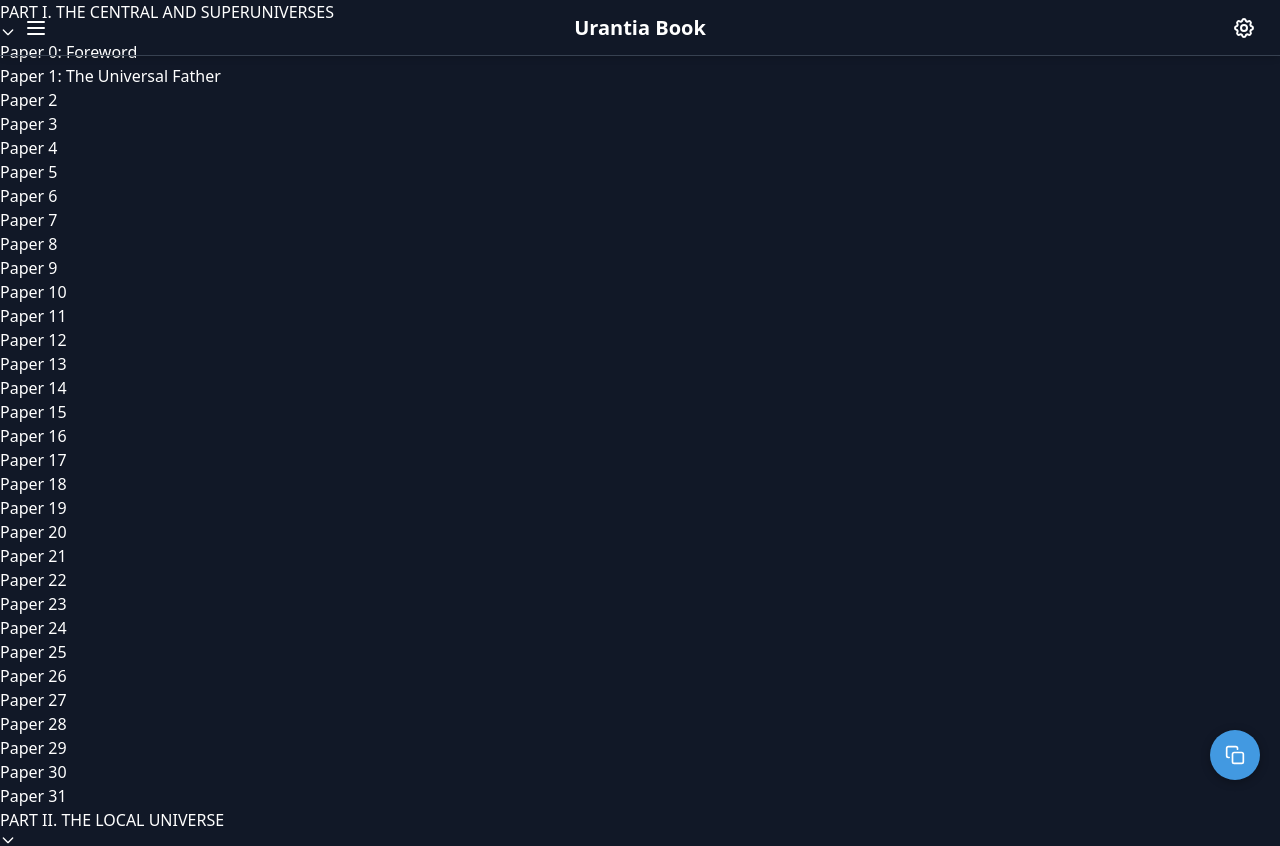
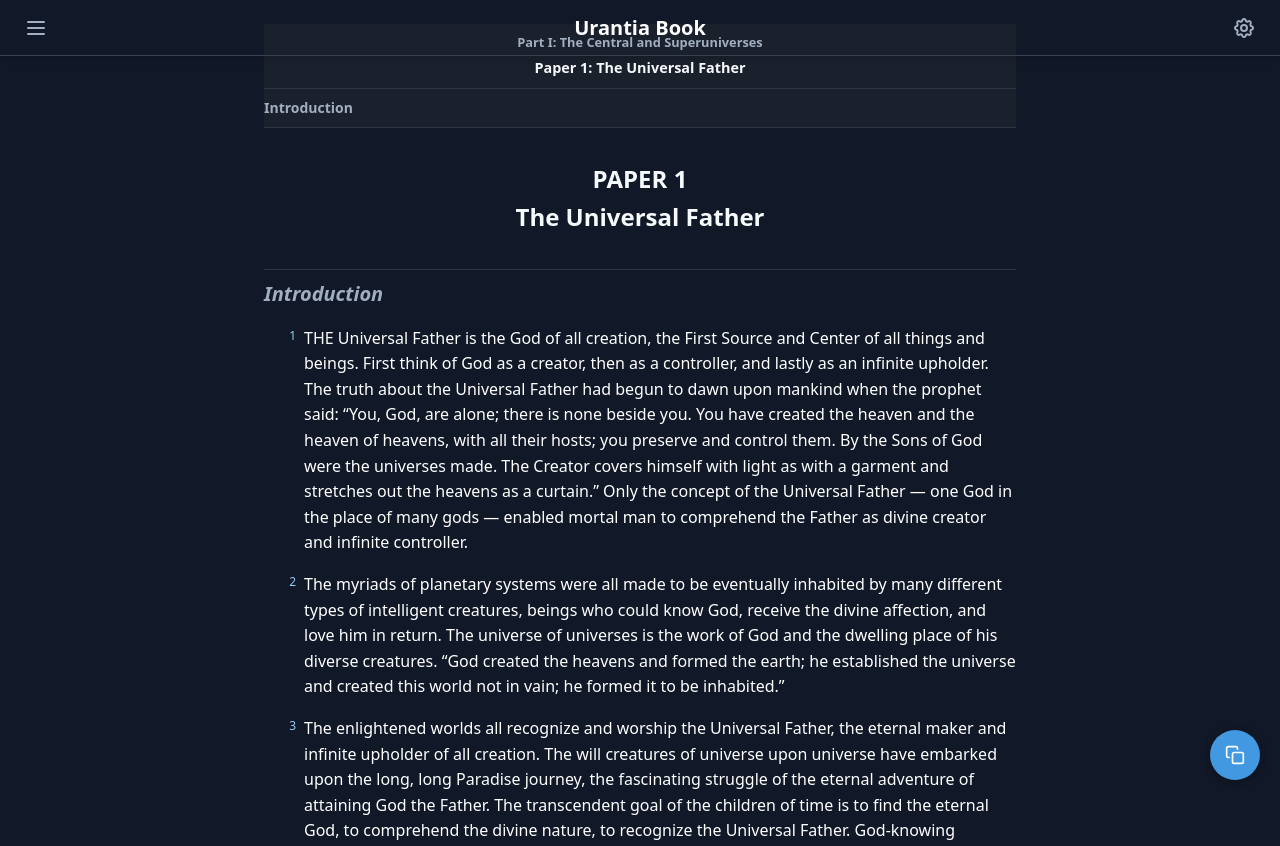
Before and after one commit to emen7/ecosystem-b, a Next.js app: page / in a window 1280 px wide. Shown: the top 846 px of the page. Built offline with nearby package versions, Linux system fonts and the light colour scheme.

Commit message:
fixed all the issues with the Urantia Book reader implementation

```diff
--- a/app/components/ReadingArea.tsx
+++ b/app/components/ReadingArea.tsx
@@ -157,6 +157,20 @@
   groupedParagraphs[sectionId].push(item);
 });
 
+// Extract section titles including introduction (section 0)
+const allSections = data.filter((item: any) =>
+  item.type === "section_title" ||
+  (item.type === "section" && item.sectionId === "0")
+).map((item: any) => {
+  const sectionId = item.paperSectionId?.split('.')[1] || "0";
+  return {
+    id: `section-${sectionId}`,
+    number: sectionId,
+    title: item.sectionTitle || (sectionId === "0" ? "Introduction" : item.text || "")
+  };
+});
+setSections(allSections);
+
 // Flatten and add paragraph numbers
 const allParagraphs: {id: string, number: number, text: string}[] = [];
 
@@ -174,7 +188,7 @@
 
 // Use first section as active if available
 if (sections.length > 0) {
-            setActiveSection(sections[0].title);
+  setActiveSection(sections[0].title || "Introduction");
 }
 
 // If no paragraphs found, display message
@@ -395,9 +409,16 @@
 
         return (
           <div key={section.id} id={section.id} className="section-content">
+            {section.number !== "0" ? (
               <h3 className="section-title">
                 {section.number}. {section.title.replace(/^\d+\.\s*/i, '')}
               </h3>
+            ) : (
+              // This is the introduction section (no number)
+              <h3 className="section-title-intro">
+                {selectedPaper === "Foreword" ? "" : "Introduction"}
+              </h3>
+            )}
 
             {sectionParagraphs.map((paragraph) => (
               <div key={paragraph.id} id={paragraph.id} className="paragraph">
@@ -409,7 +430,7 @@
         );
       })}
 
-          {/* If no sections but paragraphs exist (for introduction) */}
+      {/* If no sections but paragraphs exist (fallback) */}
       {sections.length === 0 && paragraphs.length > 0 && (
         <div className="section-content">
           {paragraphs.map((paragraph) => (
--- a/app/components/Sidebar.tsx
+++ b/app/components/Sidebar.tsx
@@ -20,7 +20,7 @@
     id: 'part1',
     title: 'PART I. THE CENTRAL AND SUPERUNIVERSES',
     papers: [
-        { id: 0, title: 'Paper 0: Foreword' },
+      { id: 0, title: 'Foreword' }, // Changed from "Paper 0: Foreword" to just "Foreword"
       ...Array.from({ length: 31 }, (_, i) => ({
         id: i + 1,
         title: `Paper ${i + 1}${i === 0 ? ': The Universal Father' : ''}`
--- /dev/null
+++ b/app/components/panels.css
@@ -0,0 +1,211 @@
+/* Navigation menu styles */
+.navigation-menu {
+  position: fixed;
+  top: 56px;
+  left: 0;
+  bottom: 0;
+  width: 300px;
+  background-color: var(--background-color, #2d3748);
+  border-right: 1px solid var(--border-color, #4a5568);
+  z-index: 40;
+  transform: translateX(-100%);
+  transition: transform 0.3s ease;
+  overflow-y: auto;
+  display: flex;
+  flex-direction: column;
+}
+
+.navigation-menu.open {
+  transform: translateX(0);
+}
+
+/* Fixed top and bottom containers for part toggles */
+.nav-fixed-top,
+.nav-fixed-bottom {
+  background-color: var(--background-color, #2d3748);
+  border-bottom: 1px solid var(--border-color, #4a5568);
+}
+
+.nav-fixed-bottom {
+  margin-top: auto; /* Push to bottom */
+  border-top: 1px solid var(--border-color, #4a5568);
+  border-bottom: none;
+}
+
+.nav-scrollable {
+  overflow-y: auto;
+  flex-grow: 1;
+}
+
+/* Part title toggles */
+.part-toggle {
+  padding: 0.5rem 0.75rem;
+  font-size: 0.8rem;
+  font-weight: 600;
+  color: var(--secondary-text, #a0aec0);
+  background-color: var(--background-color, #2d3748);
+  border: none;
+  text-align: left;
+  cursor: pointer;
+  width: 100%;
+  display: flex;
+  justify-content: space-between;
+  align-items: center;
+  transition: background-color 0.2s;
+}
+
+.part-toggle:hover {
+  background-color: var(--hover-color, #4a5568);
+}
+
+.part-toggle.active {
+  color: var(--text-color, #e2e8f0);
+}
+
+.part-toggle svg {
+  transition: transform 0.2s;
+}
+
+.part-toggle.expanded svg {
+  transform: rotate(180deg);
+}
+
+/* Paper list styles */
+.part-content {
+  max-height: 0;
+  overflow: hidden;
+  transition: max-height 0.3s ease;
+}
+
+.part-content.expanded {
+  max-height: 500px; /* Arbitrary large value, will be constrained by content */
+}
+
+.nav-list {
+  list-style: none;
+  padding: 0 0 0 0.75rem;
+  margin: 0.25rem 0;
+}
+
+.nav-list li {
+  margin-bottom: 0.2rem;
+}
+
+.nav-list li a {
+  color: var(--text-color, #e2e8f0);
+  text-decoration: none;
+  display: block;
+  padding: 0.25rem 0.5rem;
+  border-radius: 0.25rem;
+  transition: background-color 0.2s;
+  font-size: 0.8rem;
+}
+
+.nav-list li a:hover {
+  background-color: var(--hover-color, #4a5568);
+}
+
+.nav-list li a.active {
+  background-color: var(--active-color, #4299e1);
+  color: white;
+}
+
+/* Overlay */
+.overlay {
+  position: fixed;
+  top: 56px;
+  left: 0;
+  right: 0;
+  bottom: 0;
+  background-color: rgba(0, 0, 0, 0.5);
+  z-index: 30;
+  display: none;
+}
+
+.overlay.active {
+  display: block;
+}
+
+/* Settings panel styles */
+.settings-panel {
+  position: fixed;
+  top: 56px;
+  right: 0;
+  bottom: 0;
+  width: 300px;
+  background-color: var(--background-color, #2d3748);
+  border-left: 1px solid var(--border-color, #4a5568);
+  z-index: 40;
+  transform: translateX(100%);
+  transition: transform 0.3s ease;
+  overflow-y: auto;
+}
+
+.settings-panel.open {
+  transform: translateX(0);
+}
+
+.settings-section {
+  border-bottom: 1px solid var(--border-color, #4a5568);
+  padding: 1rem;
+}
+
+.settings-title {
+  font-size: 1rem;
+  font-weight: 600;
+  color: var(--text-color, #e2e8f0);
+  margin-bottom: 1rem;
+}
+
+.settings-option {
+  margin-bottom: 1rem;
+}
+
+.settings-option-title {
+  font-size: 0.875rem;
+  font-weight: 600;
+  color: var(--secondary-text, #a0aec0);
+  margin-bottom: 0.5rem;
+}
+
+.settings-option-list {
+  display: flex;
+  flex-wrap: wrap;
+  gap: 0.5rem;
+}
+
+.settings-option-button {
+  padding: 0.3rem 0.5rem;
+  background-color: var(--hover-color, #4a5568);
+  color: var(--text-color, #e2e8f0);
+  border: none;
+  border-radius: 0.25rem;
+  cursor: pointer;
+  transition: background-color 0.2s;
+  font-size: 0.875rem;
+}
+
+.settings-option-button:hover {
+  background-color: var(--active-color, #4299e1);
+}
+
+.settings-option-button.active {
+  background-color: var(--active-color, #4299e1);
+  color: white;
+}
+
+/* Header button styles */
+.header-button {
+  background: none;
+  border: none;
+  color: var(--secondary-text, #a0aec0);
+  padding: 0.5rem;
+  cursor: pointer;
+  border-radius: 0.25rem;
+  transition: color 0.2s, background-color 0.2s;
+}
+
+.header-button:hover {
+  color: var(--text-color, #e2e8f0);
+  background-color: var(--hover-color, #4a5568);
+}
--- a/app/enhanced-ui.css
+++ b/app/enhanced-ui.css
@@ -83,6 +83,16 @@
   color: var(--secondary-text, #a0aec0);
   padding-top: 0.5rem;
   border-top: 1px solid var(--border-color, #4a5568);
+}
+
+.section-title-intro {
+  font-size: 1.25rem;
+  font-weight: 600;
+  margin: 2rem 0 1rem;
+  color: var(--secondary-text, #a0aec0);
+  padding-top: 0.5rem;
+  border-top: 1px solid var(--border-color, #4a5568);
+  font-style: italic;
 }
 
 .section-content {
--- a/app/layout.tsx
+++ b/app/layout.tsx
@@ -1,6 +1,7 @@
 import './globals.css';
 import './enhanced-ui.css';
 import './ui-fixes.css';
+import './components/panels.css';
 import React from 'react';
 import type { Metadata } from 'next';
 import ClientThemeLayout from './components/ClientThemeLayout';
```
Lines whose indentation alone changed are shown as unchanged.
